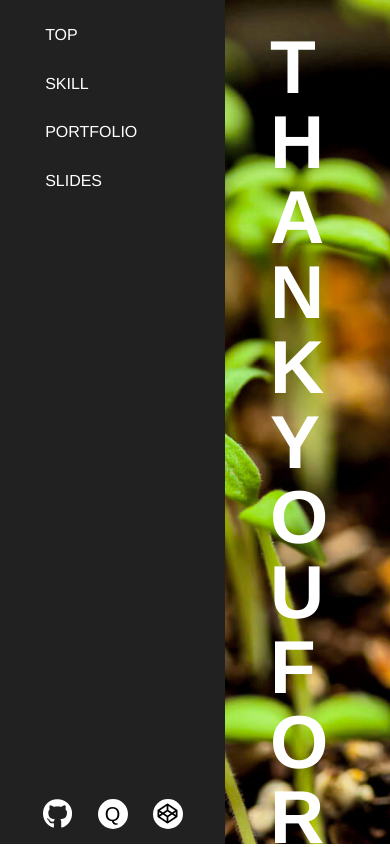
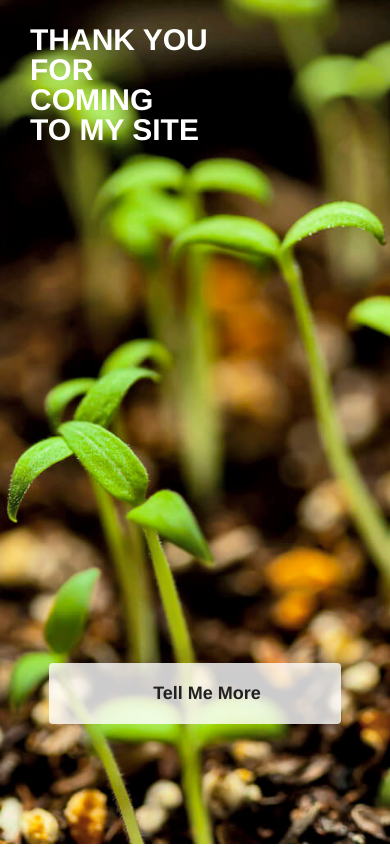
Before and after one commit to c011322371/HSHP, a website: page src/ejs/index.ejs in a window 390 px wide. Shown: the top 847 px of the page. Drawn offline with nearby package versions, Linux system fonts and the light colour scheme; files that its build step writes are made by us from their sources; files whose address does not match are found by name.

Commit message:
簡易的にSP作成

```diff
--- a/src/sass/common.scss
+++ b/src/sass/common.scss
@@ -45,6 +45,9 @@ html, body {
 sidebar
 ---------------------------------------------------------------------*/
 .sidebar {
+  @include max-screen($breakpoint-mobile) {
+    display: none;
+  }
   display: flex;
   flex-flow: column nowrap;
   width: 225px;
@@ -118,6 +121,10 @@ sidebar
 mainContents
 ---------------------------------------------------------------------*/
 .mainContents {
+  @include max-screen($breakpoint-mobile) {
+    width: 100%;
+    margin-left: 0;
+  }
   display: flex;
   flex-flow: column nowrap;
   width: calc(100% - 225px);
@@ -149,6 +156,11 @@ mainContents
     background: black;
     z-index: -1;
   }
+  @include max-screen($breakpoint-mobile) {
+    &:before {
+      width: 100%;
+    }
+  }
 }
 
 main > section:not(:first-child) {
@@ -168,6 +180,11 @@ top
 }
 
 .intro {
+  @include max-screen($breakpoint-mobile) {
+    padding: 25px 30px;
+    font-size: 30px;
+    line-height: 30px;
+  }
   padding: 30px 45px;
   text-transform: uppercase;
   font-size: 75px;
@@ -251,9 +268,22 @@ skill
 portfolio
 ---------------------------------------------------------------------*/
 .portfolioItemList {
+  @include max-screen($breakpoint-mobile) {
+    margin-left: 0;
+  }
   font-size: 0;
   margin-left: -30px;
   > li {
+    @include max-screen($breakpoint-mobile) {
+      width: 100%;
+      margin-left: 0;
+      + li {
+        margin-top: 30px;
+      }
+      &:nth-child(4n) {
+        margin-top: 0;
+      }
+    }
     &:nth-child(4n) {
       margin-top: 30px;
     }
@@ -296,6 +326,15 @@ slides
 .slideItemList {
   font-size: 0;
   > li {
+    @include max-screen($breakpoint-mobile) {
+      width: 100%;
+      + li {
+        margin-top: 30px;
+      }
+      &:nth-child(3n) {
+        margin-top: 0px;
+      }
+    }
     display: inline-block;
     vertical-align: middle;
     width: 50%;
@@ -303,6 +342,9 @@ slides
       margin-top: 30px;
     }
     > iframe {
+      @include max-screen($breakpoint-mobile) {
+        height: 50vw;
+      }
       width: 100%;
       height: 25vw;
     }
```
Also changed, not shown: dist/css/common.css.
